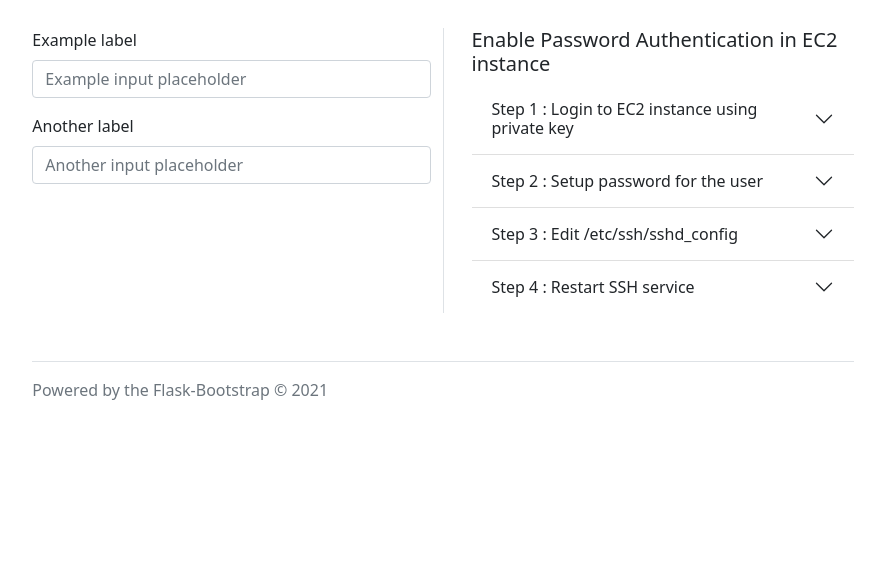
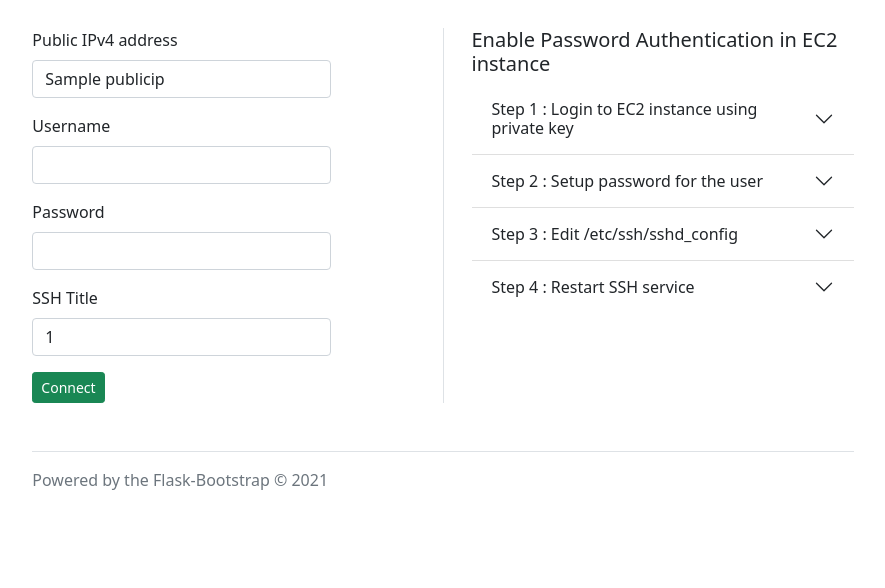
Before and after one commit to ppokhriyal/watchdogec2, a Flask app: template ec2watchdog/load_ec2/templates/load_ec2/sshec2.html in a window 1280 px wide. Shown: the part 497-1085 px from the top of the page, without its empty margins (197-1082 px from the left). Before the commit the page ends 897 px from the top, so only its background shows below. Run offline with Flask 2, Linux system fonts and the light colour scheme; the template is opened without the code that fills it: values that come from a table or form of the project are taken from there, most other values are stand-ins (such as "Sample title", 1, 10 or a date in 2020); some libraries are stand-ins or nearby versions.

Commit message:
EC2 Watchdog

```diff
--- a/ec2watchdog/load_ec2/forms.py
+++ b/ec2watchdog/load_ec2/forms.py
@@ -1,8 +1,17 @@
 from flask_wtf import FlaskForm
-from wtforms import SelectField, SubmitField
+from wtforms import SelectField, SubmitField, PasswordField
+from wtforms.fields.core import StringField,SelectField
+from wtforms.validators import DataRequired,ValidationError,IPAddress
 
+#EC2 SSH form
+class Ec2SshForm(FlaskForm):
+	hostname = StringField('hostname',validators=[DataRequired(),IPAddress(ipv4=True,message="Please enter valid public ipv4 address")])
+	username = StringField('username',validators=[DataRequired()])
+	password = PasswordField('password',validators=[DataRequired()])
+	title = StringField('title',validators=[DataRequired()])
+	submit = SubmitField('Connect')
 
-#EC2 Filter form
+#EC2 Region
 class Ec2FilterForm(FlaskForm):
     awsregion = SelectField('Region',choices=[('us-east-1','US East (N. Varginia)'),('us-east-2','US East (Ohio)'),
 		('us-west-1','US West (N. California)'),('us-west-2','US West (Oregon)'),('af-south-1','Africa (CapeTown)'),
--- a/ec2watchdog/load_ec2/templates/load_ec2/sshec2.html
+++ b/ec2watchdog/load_ec2/templates/load_ec2/sshec2.html
@@ -13,13 +13,34 @@
     <div class="row mt-5">
         <div class="col">
             <form action="" method="post">
+                {{form.hidden_tag()}}
                 <div class="mb-3">
-                    <label for="formGroupExampleInput" class="form-label">Example label</label>
-                    <input type="text" class="form-control" id="formGroupExampleInput" placeholder="Example input placeholder">
-                  </div>
-                  <div class="mb-3">
-                    <label for="formGroupExampleInput2" class="form-label">Another label</label>
-                    <input type="text" class="form-control" id="formGroupExampleInput2" placeholder="Another input placeholder">
+                  <label for="formGroupExampleInput" class="form-label">Public IPv4 address</label>
+                  {% if form.hostname.errors %}
+                    {{form.hostname(class="form-control w-75 is-invalid")}}
+                    <div class="invalid-feedback">
+                      {% for error in form.hostname.errors %}
+                        <span>{{error}}</span>
+                      {% endfor %}
+                    </div>
+                  {% else %}
+                    {{form.hostname(class="form-control w-75",id="ipublic")}}
+                  {% endif %}
+                </div>
+                <div class="mb-3">
+                  <label for="formGroupExampleInput2" class="form-label">Username</label>
+                  {{form.username(class="form-control w-75")}}
+                </div>
+                <div class="mb-3">
+                  <label for="formGroupExampleInput2" class="form-label">Password</label>
+                  {{form.password(class="form-control w-75")}}
+                </div>
+                <div class="mb-3">
+                  <label for="formGroupExampleInput2" class="form-label">SSH Title</label>
+                  {{form.title(class="form-control w-75",id="title")}}
+                </div>
+                <div class="mb3">
+                  {{form.submit(class="btn btn-success btn-sm")}}
                 </div>
             </form>
         </div>
@@ -84,4 +105,9 @@
             </div>
         </div>
     </div>
+    <script>
+      document.getElementById("ipublic").value = "{{publicip}}";
+      document.getElementById("title").value = "{{instance_id}}";
+
+    </script>
 {% endblock content %}
```
Also changed, not shown: ec2watchdog/load_ec2/routes.py (+18 -3 lines).
